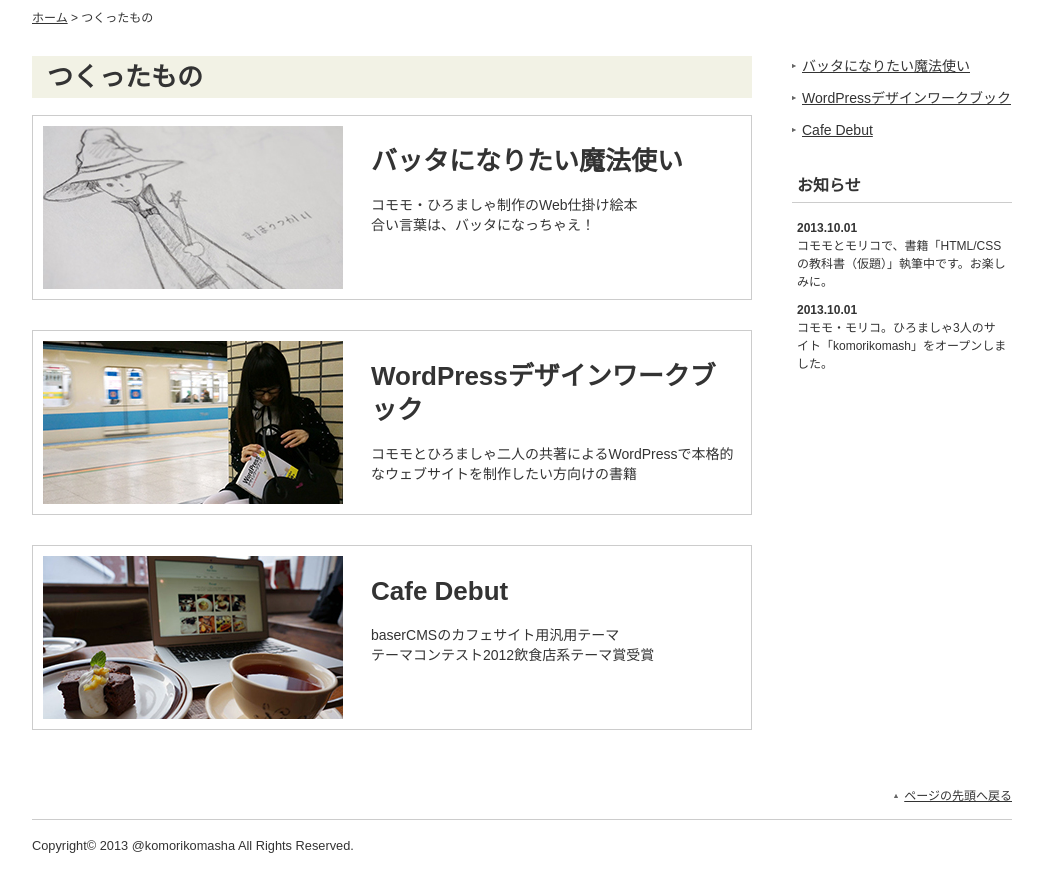
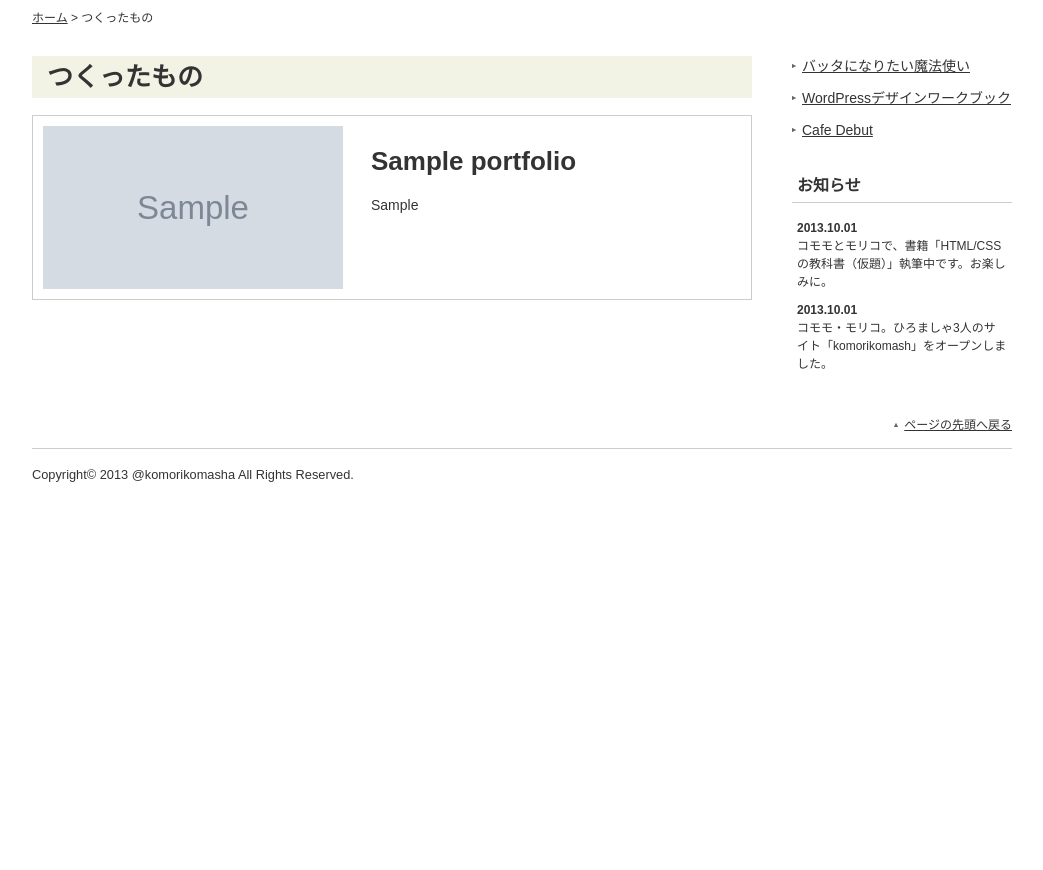
Before and after one commit to ksugawara61/k2oCodeigniter, a CodeIgniter app: page /database/index.php/k2o_blog/portfolio in a window 1280 px wide. Shown: the part 143-1013 px from the top of the page, without its empty margins (118-1161 px from the left). After the commit the page ends 625 px from the top, so only its background shows below. Run offline with CodeIgniter, Linux system fonts and the light colour scheme; tables that the repository leaves empty hold one stand-in row (values such as "Sample post"); grey boxes marked "Sample" are stand-in pictures; some libraries are stand-ins or nearby versions; some web fonts are replaced.

Commit message:
DBからデータを取得し、つくったもの一覧を表示する処理を追加

```diff
--- a/application/controllers/K2o_blog.php
+++ b/application/controllers/K2o_blog.php
@@ -56,6 +56,7 @@
      */
     public function portfolio($page_id = '')
     {
+        $this->load->model('portfolio_model');
         $title     = 'つくったもの';
         $hierarchy = array('ホーム' => $this->index_link, $title => null);
 
@@ -68,6 +69,8 @@
 
         $contents_data['local_navi'] = $this->load->view('templates/local_navi', null, true);
         $contents_data['news_list']  = $this->load->view('templates/news_list', null, true);
+        $contents_data['portfolio_link'] = $this->index_link.'/'.$this->router->fetch_method();
+        $contents_data['portfolios'] = $this->portfolio_model->fetchPortfolios();
 
         $this->load->view('templates/header', $header_data);
         $this->load->view('portfolio', $contents_data);
--- /dev/null
+++ b/application/models/Portfolio_model.php
@@ -0,0 +1,22 @@
+<?php
+class Portfolio_model extends CI_Model {
+
+    public function __construct()
+    {
+        $this->load->database();
+    }
+
+    public function __destruct()
+    {
+        $this->db->close();
+    }
+
+    public function fetchPortfolios($portfolio_id = '')
+    {
+        $query = $this->db->get('portfolio');
+        $portfolios = $query->result_array();
+
+        return $portfolios;
+    }
+
+}
--- a/application/views/portfolio.php
+++ b/application/views/portfolio.php
@@ -4,43 +4,20 @@
         <section>
             <h1 class="pageTitle">つくったもの</h1>
 
+<?php foreach ($portfolios as $portfolio) { ?>
             <article class="articleList">
-                <a href="03.html">
+                <a href="<?php echo $portfolio_link.'/'.$portfolio['portfolio_id']; ?>">
                     <div class="articleListText">
-                        <h1>バッタになりたい魔法使い</h1>
-                        <p>コモモ・ひろましゃ制作のWeb仕掛け絵本<br>
-                            合い言葉は、バッタになっちゃえ！</p>
+                        <h1><?php echo $portfolio['page_title']; ?></h1>
+                        <p><?php echo $portfolio['page_abstract']; ?></p>
                     </div>
                     <div class="articleListImage">
-                        <img src="/assets/images/portfolio/index_03.jpg" width="300" height="163" alt="">
+                        <img src="/assets/images/portfolio/<?php echo $portfolio['page_thumbnail']; ?>" width="300" height="163" alt="">
                     </div>
                 </a>
             </article>
+<?php } ?>
 
-            <article class="articleList">
-                <a href="02.html">
-                    <div class="articleListText">
-                        <h1>WordPressデザインワークブック</h1>
-                        <p>コモモとひろましゃ二人の共著によるWordPressで本格的なウェブサイトを制作したい方向けの書籍</p>
-                    </div>
-                    <div class="articleListImage">
-                        <img src="/assets/images/portfolio/index_02.jpg" width="300" height="163" alt="">
-                    </div>
-                </a>
-            </article>
-
-            <article class="articleList">
-                <a href="01.html">
-                    <div class="articleListText">
-                        <h1>Cafe Debut</h1>
-                        <p>baserCMSのカフェサイト用汎用テーマ<br>
-                            テーマコンテスト2012飲食店系テーマ賞受賞</p>
-                    </div>
-                    <div class="articleListImage">
-                        <img src="/assets/images/portfolio/index_01.jpg" width="300" height="163" alt="">
-                    </div>
-                </a>
-            </article>
         </section>
     </div>
 
```
